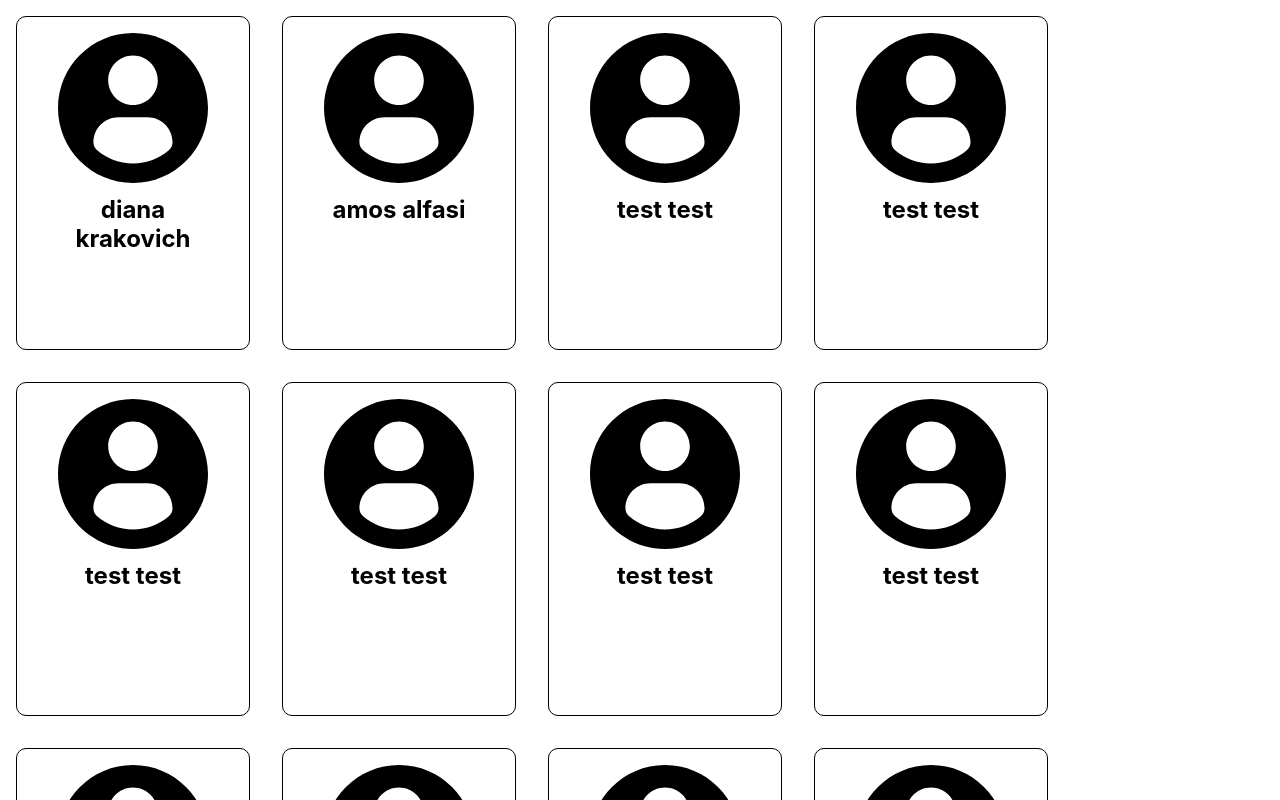
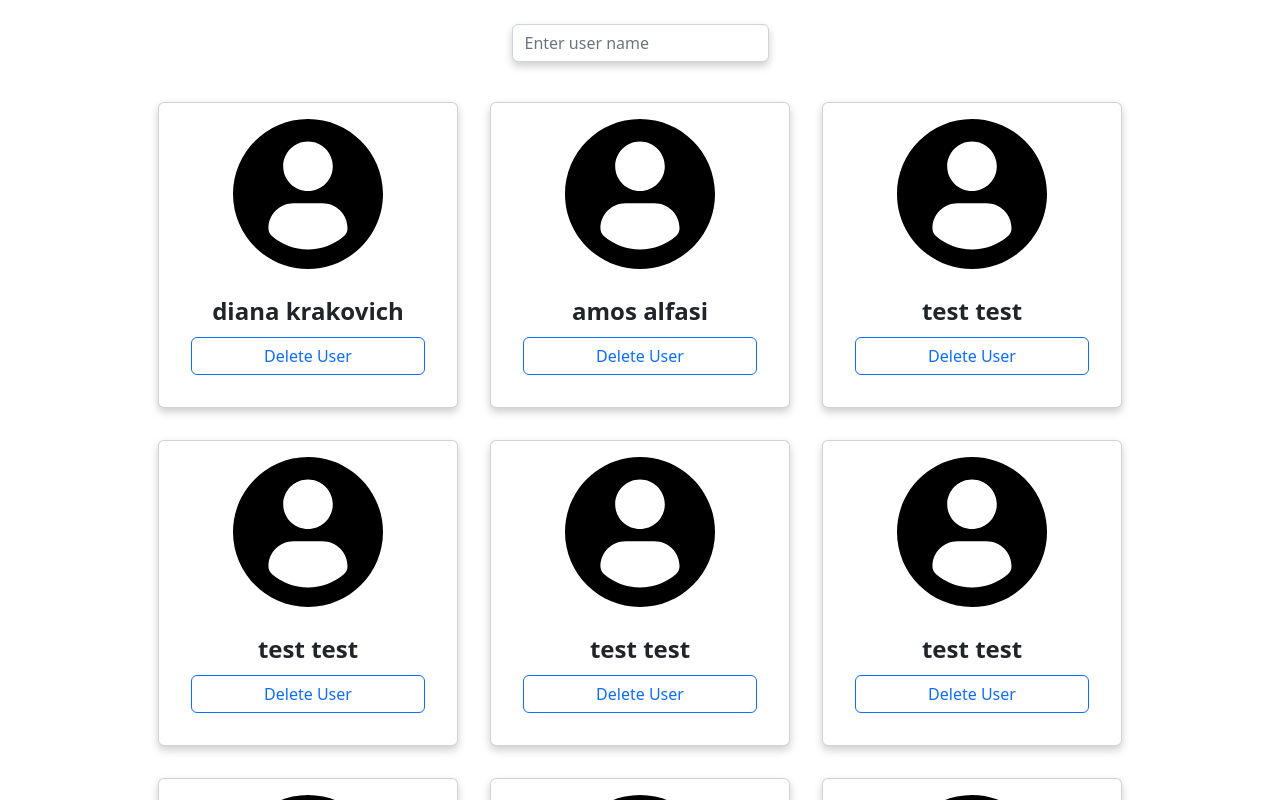
Before and after one commit to AmosAlfasi/React-Final, a React (Create React App) app in the folder React-Final-project/: page / in a window 1280 px wide. Shown: the top 800 px of the page. Built offline with nearby package versions, Linux system fonts and the light colour scheme.

Commit message:
first commit

```diff
--- a/React-Final-project/package.json
+++ b/React-Final-project/package.json
@@ -13,7 +13,7 @@
     "react-dom": "^18.2.0",
     "react-multi-carousel": "^2.8.2",
     "react-responsive-carousel": "^3.2.23",
-    "react-scripts": "^2.1.3",
+    "react-scripts": "^5.0.1",
     "web-vitals": "^2.1.4"
   },
   "scripts": {
--- a/React-Final-project/src/App.css
+++ b/React-Final-project/src/App.css
@@ -1,12 +1,14 @@
-.content {
+.users {
   flex-wrap: wrap;
   display: flex;
+  justify-content: center;
 }
 
 .card {
+  box-shadow: 0 4px 8px 0 rgba(0, 0, 0, 0.2);
+  transition: 0.3s;
   height: 300px;
-  width: 200px;
-  border: 1px solid black;
+  width: 300px;
   border-radius: 10px;
   margin: 16px 16px;
   padding: 16px 16px;
@@ -16,3 +18,7 @@
   height: 150px;
   width: 200px;
 }
+
+Button {
+  width: 100%;
+}
--- a/React-Final-project/src/App.js
+++ b/React-Final-project/src/App.js
@@ -3,9 +3,11 @@ import React, { useState } from 'react';
 import './App.css';
 import UserItem from './components/UserItem';
 import Card from 'react-bootstrap/Card';
+import { Button } from 'react-bootstrap';
 import Avatar from './image/avatar.svg';
+import Search from './components/Search';
 
-const users = [
+const initUsers = [
   {
     key: 0,
     firstName: 'diana',
@@ -186,22 +188,47 @@ const users = [
 
 function App() {
   const [showInfo, setShowInfo] = useState(false);
-  // const [selectedUser, setUserSelected] = useState();
+  const [selectedUser, setSelectedUser] = useState(null);
+  const [users, setusers] = useState(initUsers);
+  const [filteredUsers, setFilteredUsers] = useState(initUsers);
 
-  // const showInfoHandler = () => {
-  //   setShowInfo(!showInfo)
-  // }
+  const showInfoHandler = (id) => {
+    setShowInfo(!showInfo);
+    setSelectedUser((prev) => {
+      const temp = users.find(user => user.id === id);
+      return temp;
+    });
+  }
+
+  const deleteUser = id => {
+    setFilteredUsers(prevUsers => {
+      const updatedUsers = prevUsers.filter(user => user.id !== id)
+      return updatedUsers
+    })
+    setusers(prevUsers => {
+      const updatedUsers = prevUsers.filter(user => user.id !== id)
+      return updatedUsers
+    })
+  }
+
+  const onSearchChange = value => {
+    setFilteredUsers(users.filter(user => user.firstName.includes(value)))
+  }
+
   return (
     <div className='content' >
-      {users.map((user) =>
-        <Card >
-          <Card.Img variant="top" src={Avatar} />
-          <Card.Body>
-            <UserItem key={user.key} id={user.id} firstName={user.firstName} lastName={user.lastName} />
-          </Card.Body>
-        </Card>
-
-      )}
+      <Search onSearchChange={onSearchChange}></Search>
+      <div className='users'>
+        {filteredUsers.map((user) =>
+          <Card >
+            <Card.Img variant="top" src={Avatar} />
+            <Card.Body >
+              <UserItem key={user.key} id={user.id} firstName={user.firstName} lastName={user.lastName} onShowInfo={showInfoHandler} />
+              <Button variant="outline-primary" onClick={() => deleteUser(user.id)}>Delete User</Button>
+            </Card.Body>
+          </Card>
+        )}
+      </div>
     </div >
   );
 }
--- /dev/null
+++ b/React-Final-project/src/components/Search.css
@@ -0,0 +1,19 @@
+form {
+    display: flex;
+    justify-content: center;
+    margin: 24px 0px;
+}
+
+.form-control {
+
+    width: 60%;
+}
+
+
+input {
+    box-shadow: 0 4px 8px 0 rgba(0, 0, 0, 0.2);
+    transition: 0.3s;
+    border-radius: 5px;
+    border: 1px solid gainsboro;
+    width: 60%;
+}
--- /dev/null
+++ b/React-Final-project/src/components/Search.js
@@ -0,0 +1,20 @@
+import React from 'react';
+import { InputGroup, Button, Form } from 'react-bootstrap';
+import './Search.css';
+
+const Search = props => {
+    const handleInputChange = (e) => {
+        e.preventDefault();
+        props.onSearchChange(e.target.value);
+    }
+
+    return (
+        <Form>
+            <Form.Group>
+                <Form.Control type="text" onChange={handleInputChange} placeholder="Enter user name" />
+            </Form.Group>
+        </Form>
+    )
+}
+
+export default Search;
--- a/React-Final-project/src/components/UserItem.js
+++ b/React-Final-project/src/components/UserItem.js
@@ -4,15 +4,13 @@ import './UserItem.css';
 const UserItem = props => {
     const handleClick = (e) => {
         e.preventDefault();
-        console.log(props.firstName);
-        console.log(props.lastName);
-        console.log(props.id);
-        // props.onShowInfo(props.id, props.userName, props.userItem);
+        props.onShowInfo(props.id);
     }
 
     return (
         <div onClick={handleClick} className='user'>
             <span > {props.firstName}  {props.lastName} </span>
+
         </div>
     )
 }
--- a/React-Final-project/src/index.js
+++ b/React-Final-project/src/index.js
@@ -3,6 +3,7 @@ import ReactDOM from 'react-dom/client';
 import './index.css';
 import App from './App';
 import reportWebVitals from './reportWebVitals';
+import 'bootstrap/dist/css/bootstrap.min.css';
 
 const root = ReactDOM.createRoot(document.getElementById('root'));
 root.render(
```
Also changed, not shown: React-Final-project/src/components/UserInfo.js (added, +7 -0 lines), React-Final-project/src/components/UserInfo.css (added), 2 other files (tests, documents, lock files or other folders).
